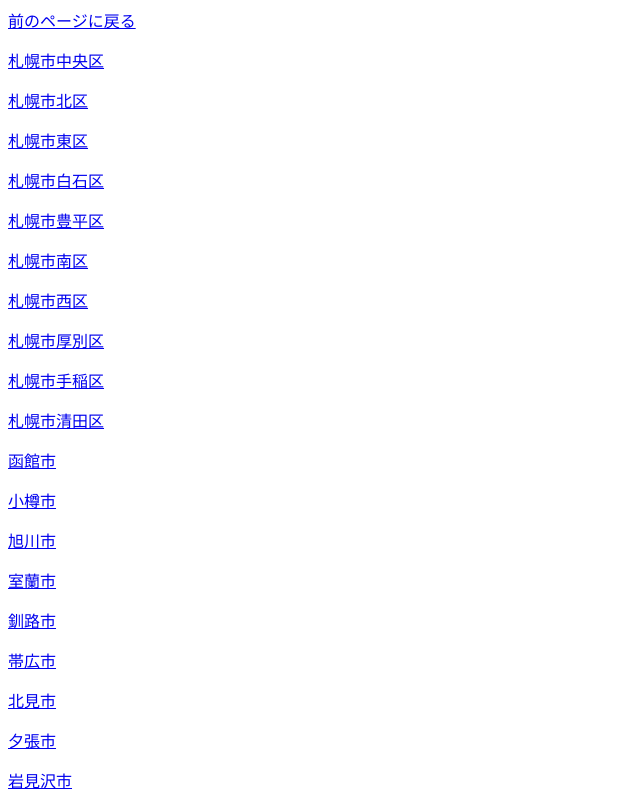
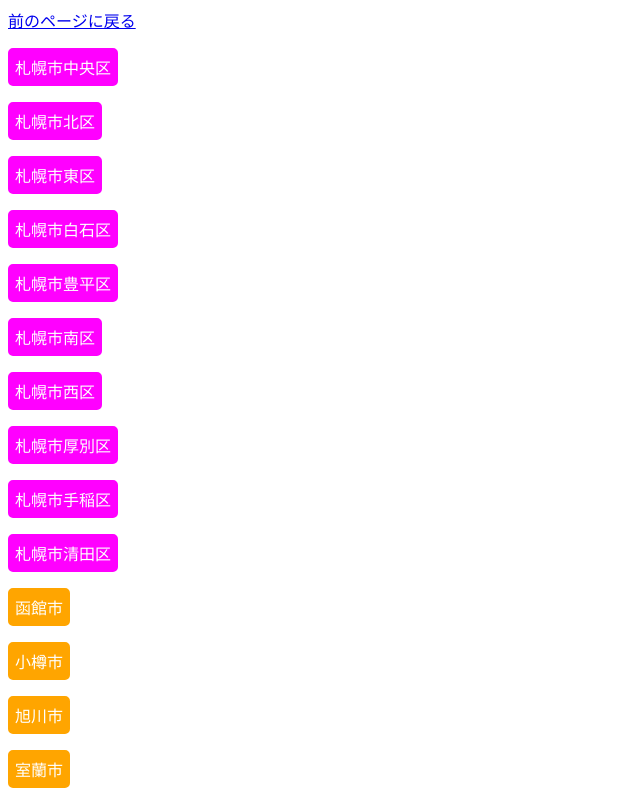
Before and after one commit to shimousaminato/schoolinfo, a plain HTML site: page hokkaido/index.html in a window 1280 px wide. Shown: the top 800 px of the page, without its empty margins (0-640 px from the left). Drawn offline with Linux system fonts and the light colour scheme; files that its build step writes are made by us from their sources.

Commit message:
Update index.html

```diff
--- a/hokkaido/index.html
+++ b/hokkaido/index.html
@@ -1,5 +1,5 @@
 <head>
-  <link rel="stylesheet" href="/schoolinfo/hokkaido/index.css">
+  <link rel="stylesheet" href="/schoolinfo/button.css">
   <title>北海道の学校のインターネット情報</title>
 </head>
 <p><a href="#" onclick="window.history.back(); return false;">前のページに戻る</a></p>
```
